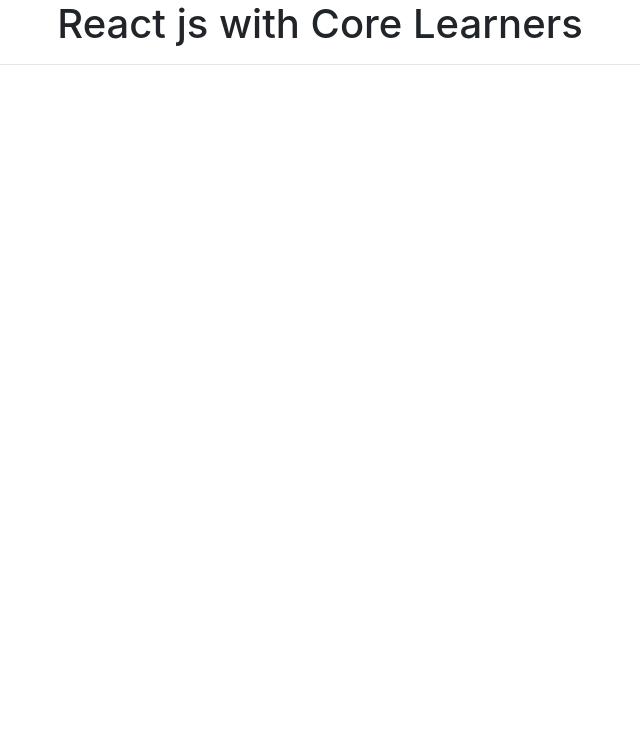
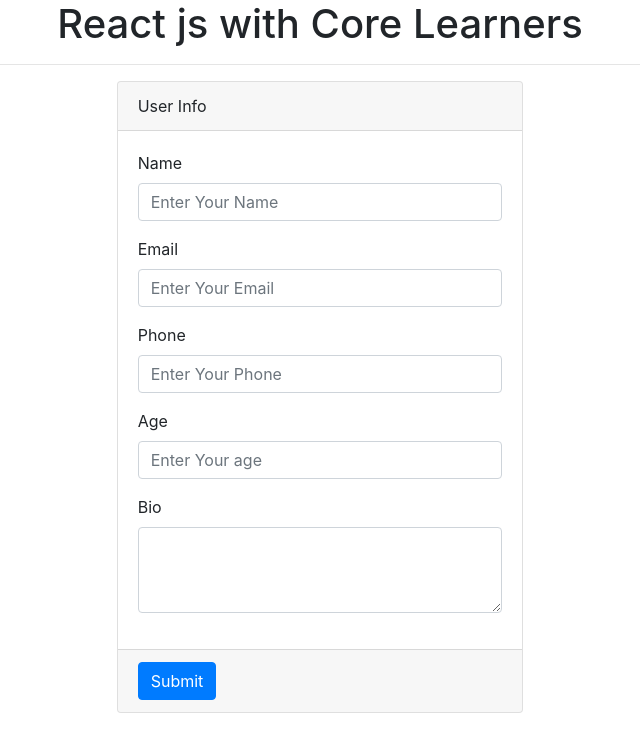
Before and after one commit to samraat121/Reactjs-code-for-everyone, a React (Create React App) app: page / in a window 1280 px wide. Shown: the top 752 px of the page, without its empty margins (320-960 px from the left). Built offline with nearby package versions, Linux system fonts and the light colour scheme.

Commit message:
React js form

```diff
--- a/src/App.js
+++ b/src/App.js
@@ -1,11 +1,12 @@
 import logo from './logo.svg';
 import './App.css';
+import FC from './FC';
 
 function App() {
   return (
     <div className="App">
       <h1 className="text-center">React js with Core Learners</h1> <hr />
-
+      <FC />
 
 
     </div>
--- /dev/null
+++ b/src/FC.js
@@ -0,0 +1,71 @@
+import React, {useState} from 'react'
+
+function FC() {
+    const [name, setName] = useState('')
+    const [email, setEmail] = useState('')
+    const [phone, setPhone] = useState('')
+    const [age, setAge] = useState('')
+    const [bio, setBio] = useState('')
+
+    const printValue = (event) => {
+        event.preventDefault();
+        var user =  {
+            name: name,
+            email: email,
+            phone: phone,
+            age: age,
+            bio: bio,
+        }
+        console.log(user)
+    }
+
+    return (
+        <div>
+            <div className="row">
+                <div className="col-sm-4"> </div>
+                <div className="col-sm-4">
+                    <form onSubmit={printValue}>
+                        <div className="card">
+                            <div className="card-header">
+                                User Info
+                            </div>
+                            <div className="card-body">
+
+                                <div className="form-group">
+                                  <label htmlFor="name">Name</label>
+                                  <input type="text"
+                                    className="form-control" name="name" value={name} id="name" onChange={(e) => setName(e.target.value)} placeholder="Enter Your Name" />
+                                </div>
+                                <div className="form-group">
+                                  <label htmlFor="email">Email</label>
+                                  <input type="email"
+                                    className="form-control" name="email" value={email} id="email" onChange={(e) => setEmail(e.target.value)} placeholder="Enter Your Email" />
+                                </div>
+                                <div className="form-group">
+                                  <label htmlFor="phone">Phone</label>
+                                  <input type="number"
+                                    className="form-control" name="phone" value={phone} id="phone" onChange={(e) => setPhone(e.target.value)} placeholder="Enter Your Phone" />
+                                </div>
+                                <div className="form-group">
+                                  <label htmlFor="age">Age</label>
+                                  <input type="number"
+                                    className="form-control" name="age" value={age} id="age" onChange={(e) => setAge(e.target.value)} placeholder="Enter Your age" />
+                                </div>
+                                <div className="form-group">
+                                  <label htmlFor="bio">Bio</label>
+                                  <textarea className="form-control" name="bio" id="bio" value={bio} onChange={(e) => setBio(e.target.value)} rows="3" />
+                                </div>
+                            </div>
+                            <div className="card-footer text-muted">
+                               <button type="submit" className="btn btn-primary">Submit</button>
+                            </div>
+                        </div>
+                    </form>
+                </div>
+                <div className="col-sm-4"></div>
+            </div>
+        </div>
+    )
+}
+
+export default FC
```
